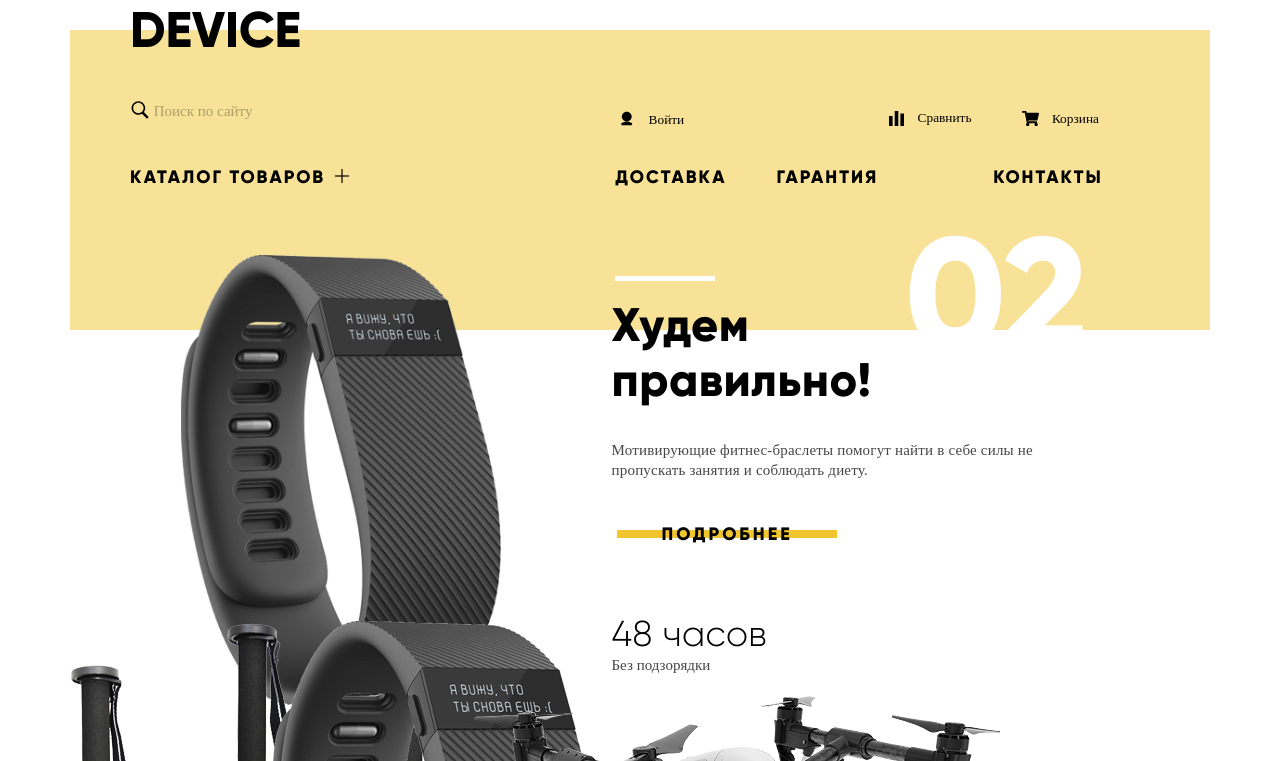
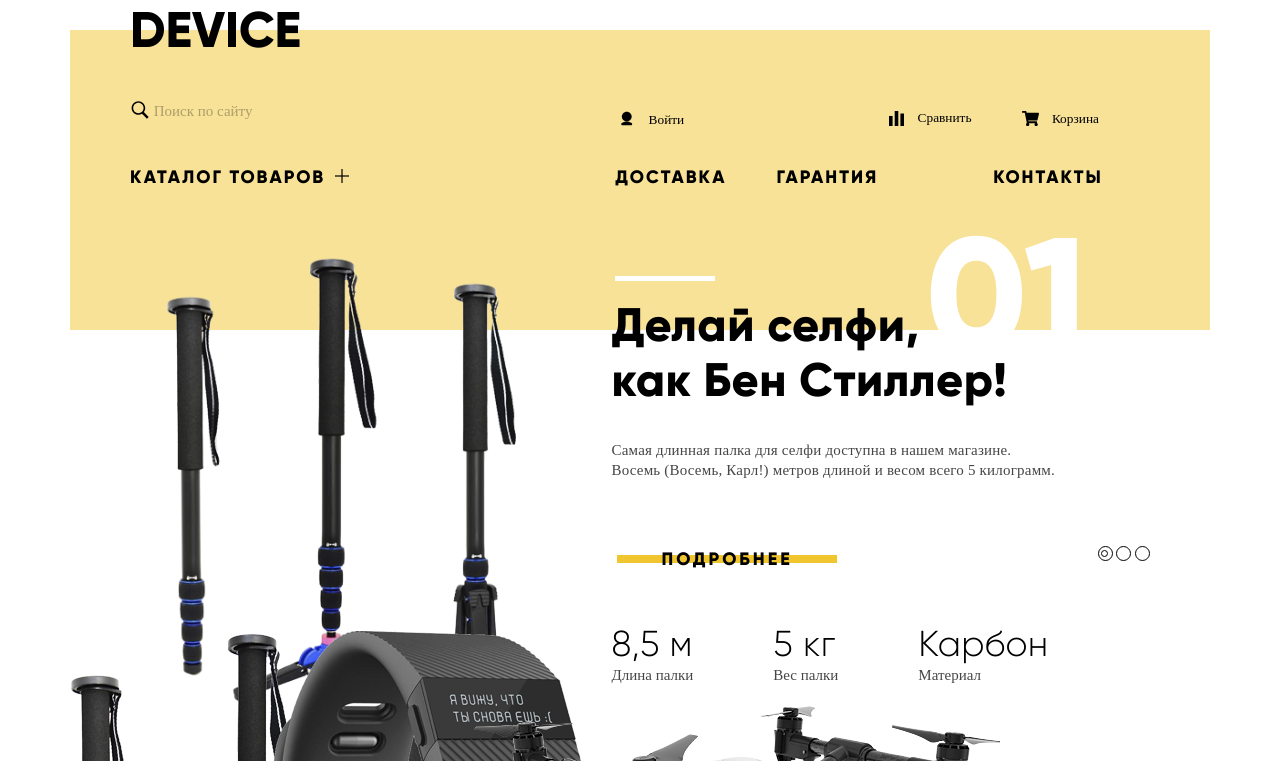
Before and after one commit to ValentunPron/DEVICE, a plain HTML site: page index.html in a window 1280 px wide. Shown: the top 761 px of the page. Drawn offline with Linux system fonts and the light colour scheme; files whose address does not match are found by name.

Commit message:
very bad slideButton js

```diff
--- a/index.html
+++ b/index.html
@@ -102,7 +102,7 @@
 		<div class="content">
 			<div class="container">
 				<div class="slides">
-					<section class="slide none">
+					<section class="slide">
 						<span class="effect01">01</span>
 						<div class="slide__photo">
 							<img class='slide__image' src="img/slide/01.png" alt="Зображения селфи-палки" height="450px"
@@ -113,12 +113,12 @@
 							<p class="description__text text">Самая длинная палка для селфи доступна в нашем
 								магазине. Восемь
 								(Восемь, Карл!) метров длиной и весом всего 5 килограмм.</p>
-							<ul class="descriptiom__buttons">
+							<ul class="description__buttons">
 								<li class="description__list">
 									<a href="" class="description__detal">Подробнее</a>
 								</li>
-								<li>
-									<button type="button" class="description__number"></button>
+								<li class="number__button">
+									<button type="button" class="description__number  description__active"></button>
 									<button type="button" class="description__number"></button>
 									<button type="button" class="description__number"></button>
 								</li>
@@ -139,7 +139,7 @@
 							</ul>
 						</div>
 					</section>
-					<section class="slide">
+					<section class="slide none">
 						<span class="effect01">02</span>
 						<div class="slide__photo">
 							<img class='slide__image' src="img/slide/02.png" alt="Зображения смарт-браслета"
@@ -149,13 +149,13 @@
 							<h2 class="description__title title-text">Худем<br>правильно!</h2>
 							<p class="description__text text">Мотивирующие фитнес-браслеты помогут найти в себе силы
 								не пропускать занятия и соблюдать диету.</p>
-							<ul class="descriptiom__buttons">
+							<ul class="description__buttons">
 								<li class="description__list">
 									<a href="" class="description__detal">Подробнее</a>
 								</li>
-								<li>
+								<li class="number__button">
 									<button type="button" class="description__number"></button>
-									<button type="button" class="description__number"></button>
+									<button type="button" class="description__number description__active"></button>
 									<button type="button" class="description__number"></button>
 								</li>
 							</ul>
@@ -176,13 +176,13 @@
 							<h2 class="description__title title-text">Порхает как бабочка,<br>жалит как пчела!</h2>
 							<p class="description__text text">Этот обычный, на первый взгляд, квадрокоптер оснащен
 								мощным лазером, замаскированным под стандартную камеру</p>
-							<ul class="descriptiom__buttons">
+							<ul class="description__buttons">
 								<li class="description__list">
 									<a href="" class="description__detal">Подробнее</a>
 								</li>
-								<li>
+								<li class="number__button">
 									<button type="button" class="description__number"></button>
-									<button type="button" class="description__number"></button>
+									<button type="button" class="description__number description__active"></button>
 									<button type="button" class="description__number"></button>
 								</li>
 							</ul>
--- a/js/script.js
+++ b/js/script.js
@@ -2,8 +2,33 @@ window.addEventListener('DOMContentLoaded', () => {
 	const headerList = document.querySelectorAll('.header__list'),
 		catalogList = document.querySelector('.header__catalog'),
 		catalogMenu = document.querySelector('.catalog__menu '),
-		catalogLink = catalogList.querySelector('.catalog__link');
+		catalogLink = catalogList.querySelector('.catalog__link'),
+		slideMenu = document.querySelectorAll('.slides section'),
+		slideButton = document.querySelectorAll('.description__number');
 
+	slideButton.forEach((i, num) => i.addEventListener('click', (e) => {
+		slideButton.forEach(temp => {
+			temp.classList.remove('description__active');
+		})
+		i.classList.add('description__active');
+		console.log(num);
+		showSlideContent(slideNumber(num))
+	}))
+
+	function slideNumber(number) {
+		if(number == 0 || number == 3 || number == 6) {
+			return number = 0;
+		} else if(number == 1 || number == 4 || number == 7) {
+			return number = 1;
+		} else if(number == 2 || number == 5 || number == 8){
+			return number = 2;
+		}
+	}
+	function showSlideContent(i = 0) {
+		slideMenu.forEach(temp => temp.classList.add('none'))
+		slideMenu[i].classList.remove('none');
+	}
+	//catalogButton
 	function showBlock(item) {
 		item.classList.remove('none');
 		item.classList.add('active');
@@ -15,8 +40,7 @@ window.addEventListener('DOMContentLoaded', () => {
 	}
 	catalogLink.addEventListener('click', (e) => {
 		e.preventDefault();
-		if(catalogMenu.classList[1] == 'none') {
-			console.log(catalogMenu.classList[1])
+		if (catalogMenu.classList[1] == 'none') {
 			showBlock(catalogMenu);
 		} else {
 			hideBlock(catalogMenu);
--- a/source/scss/style.scss
+++ b/source/scss/style.scss
@@ -282,7 +282,6 @@ body {
 			height: 30px;
 			transition: 0.45s;
 			z-index: 1;
-			margin-top: 45px;
 			display: block;
 			position: relative;
 
@@ -318,6 +317,14 @@ body {
 			top: -23.5px;
 			left: -45px;
 		}
+
+		&__buttons {
+			margin-top: 50px;
+			display: flex;
+			align-items: center;
+			flex-direction: row;
+			justify-content: space-between;
+		}
 		&__detal:focus::after {
 			opacity: 0.5;
 			z-index: -1;
@@ -331,6 +338,30 @@ body {
 			left: -45px;
 		}
 		&__number {
+			position: relative;
+			background-color: #fff;
+			width: 15px;
+			height: 15px;
+		}
+		&__number::before {
+			top: 0;
+			right: 400%;
+			content: "";
+			position: absolute;
+			width: 15px;
+			height: 15px;
+			border: 1px solid #000;
+			border-radius: 100%;
+		}
+		&__active::after {
+			top: 4px;
+			right: 427.5%;
+			content: "";
+			position: absolute;
+			width: 7px;
+			height: 7px;
+			border: 1px solid #000;
+			border-radius: 100%;
 
 		}
 }
```
Also changed, not shown: css/style.css.
